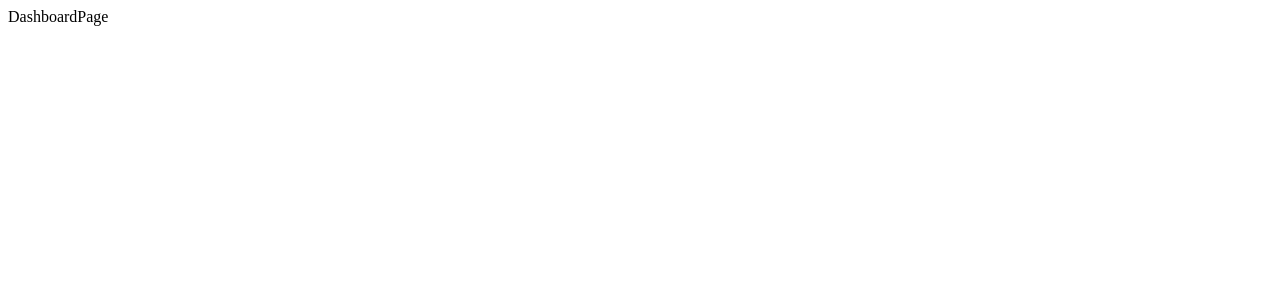
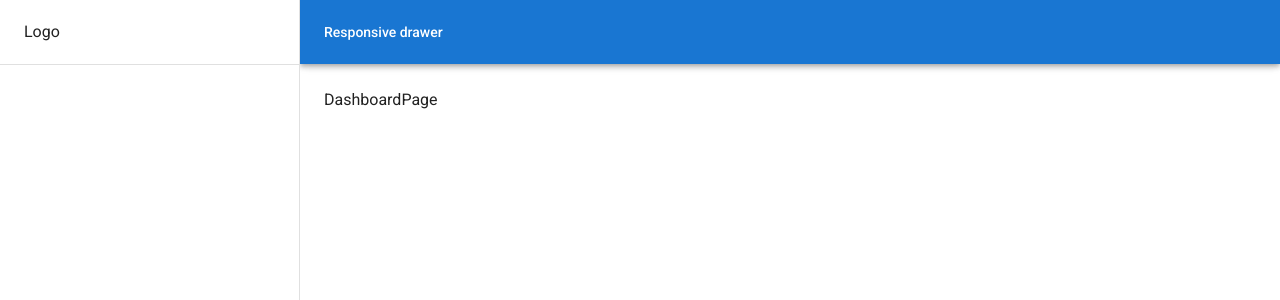
Before and after one commit to radhd/user-admin-panel, a React (Vite) app: page / in a window 1280 px wide. Shown: the top 300 px of the page. Built offline with nearby package versions, Linux system fonts and the light colour scheme; sample sign-in values are in the browser's storage.

Commit message:
feature: AP-5-created drawer

```diff
--- /dev/null
+++ b/src/components/molecules/APDrawer/APDrawer.tsx
@@ -0,0 +1,109 @@
+import { useState } from "react";
+import type { ReactNode } from "react";
+import Box from "@mui/material/Box";
+import CssBaseline from "@mui/material/CssBaseline";
+import Divider from "@mui/material/Divider";
+import type { DrawerProps } from "@mui/material/Drawer";
+import Toolbar from "@mui/material/Toolbar";
+import { DRAWER_WIDTH } from "./constants";
+import { DrawerBody } from "./components/DrawerBody";
+import AppBar from "@mui/material/AppBar";
+import IconButton from "@mui/material/IconButton";
+import Typography from "@mui/material/Typography";
+import MenuIcon from "@mui/icons-material/Menu";
+import {
+  StyledAPDrawerPermanent,
+  StyledAPDrawerTemporary,
+} from "./StyledAPDrawer.styled";
+
+interface IAPDrawer extends DrawerProps {
+  logo?: ReactNode;
+  children?: ReactNode;
+}
+
+export const APDrawer = ({ logo = "Logo", children }: IAPDrawer) => {
+  const [mobileOpen, setMobileOpen] = useState(false);
+  const [isClosing, setIsClosing] = useState(false);
+
+  const handleDrawerClose = () => {
+    setIsClosing(true);
+    setMobileOpen(false);
+  };
+
+  const handleDrawerTransitionEnd = () => {
+    setIsClosing(false);
+  };
+
+  const handleDrawerToggle = () => {
+    if (!isClosing) {
+      setMobileOpen(!mobileOpen);
+    }
+  };
+
+  const drawer = (
+    <div>
+      <Toolbar>{logo}</Toolbar>
+      <Divider />
+      <DrawerBody />
+    </div>
+  );
+
+  return (
+    <Box display="flex">
+      <CssBaseline />
+      {/* TODO: Put Navigation here and remove this one is for testing */}
+      <AppBar
+        position="fixed"
+        sx={{
+          width: { sm: `calc(100% - ${DRAWER_WIDTH}px)` },
+          ml: { sm: `${DRAWER_WIDTH}px` },
+        }}
+      >
+        <Toolbar>
+          <IconButton
+            color="inherit"
+            aria-label="open drawer"
+            edge="start"
+            onClick={handleDrawerToggle}
+            sx={{ mr: 2, display: { sm: "none" } }}
+          >
+            <MenuIcon />
+          </IconButton>
+          <Typography variant="h6" noWrap component="div">
+            Responsive drawer
+          </Typography>
+        </Toolbar>
+      </AppBar>
+
+      <Box component="nav" width={{ sm: DRAWER_WIDTH }} flexShrink={{ sm: 0 }}>
+        <StyledAPDrawerTemporary
+          variant="temporary"
+          open={mobileOpen}
+          onTransitionEnd={handleDrawerTransitionEnd}
+          onClose={handleDrawerClose}
+          ModalProps={{
+            keepMounted: true,
+          }}
+        >
+          {drawer}
+        </StyledAPDrawerTemporary>
+        <StyledAPDrawerPermanent variant="permanent" open>
+          {drawer}
+        </StyledAPDrawerPermanent>
+      </Box>
+      {/* TODO: CREATE MAIN LAYOUT */}
+      <Box
+        component="main"
+        sx={{
+          flexGrow: 1,
+          p: 3,
+          width: { sm: `calc(100% - ${DRAWER_WIDTH}px)` },
+        }}
+      >
+        <Toolbar />
+        {/* TODO: PUT HERE WEBSITE LAYOUT */}
+        {children}
+      </Box>
+    </Box>
+  );
+};
--- /dev/null
+++ b/src/components/molecules/APDrawer/StyledAPDrawer.styled.tsx
@@ -0,0 +1,25 @@
+import Drawer from "@mui/material/Drawer";
+import { styled } from "@mui/material/styles";
+import { DRAWER_WIDTH } from "./constants";
+
+export const StyledAPDrawerTemporary = styled(Drawer)(({ theme }) => ({
+  display: "block",
+  [theme.breakpoints.up("sm")]: {
+    display: "none",
+  },
+  "& .MuiDrawer-paper": {
+    boxSizing: "border-box",
+    width: DRAWER_WIDTH,
+  },
+}));
+
+export const StyledAPDrawerPermanent = styled(Drawer)(({ theme }) => ({
+  display: "none",
+  [theme.breakpoints.up("sm")]: {
+    display: "block",
+  },
+  "& .MuiDrawer-paper": {
+    boxSizing: "border-box",
+    width: DRAWER_WIDTH,
+  },
+}));
--- /dev/null
+++ b/src/components/molecules/APDrawer/components/DrawerBody.tsx
@@ -0,0 +1,27 @@
+import List from "@mui/material/List";
+import ListItem from "@mui/material/ListItem";
+import ListItemButton from "@mui/material/ListItemButton";
+import ListItemIcon from "@mui/material/ListItemIcon";
+import ListItemText from "@mui/material/ListItemText";
+import type { IDrawerBodyItems } from "./DrawerBodyItems.types";
+
+interface IDrawerBody {
+  items?: IDrawerBodyItems[];
+}
+
+export const DrawerBody = ({ items = [] }: IDrawerBody) => {
+  return (
+    <>
+      <List>
+        {items.map(({ text, icon }) => (
+          <ListItem key={text} disablePadding>
+            <ListItemButton>
+              <ListItemIcon>{icon}</ListItemIcon>
+              <ListItemText primary={text} />
+            </ListItemButton>
+          </ListItem>
+        ))}
+      </List>
+    </>
+  );
+};
--- /dev/null
+++ b/src/components/molecules/APDrawer/components/DrawerBodyItems.types.ts
@@ -0,0 +1,4 @@
+export interface IDrawerBodyItems {
+  text?: string;
+  icon?: JSX.Element;
+}
--- /dev/null
+++ b/src/components/molecules/APDrawer/constants.ts
@@ -0,0 +1 @@
+export const DRAWER_WIDTH = 300;
--- a/src/router/AuthProvider.tsx
+++ b/src/router/AuthProvider.tsx
@@ -1,6 +1,7 @@
 import { useState } from "react";
 import { AuthContext } from "./useAuthContext";
 import { AuthorizedSpaceLayout } from "../components/templates/AuthorizedSpaceLayout/AuthorizedSpaceLayout";
+import { APDrawer } from "../components/molecules/APDrawer/APDrawer";
 
 export const AuthProvider = () => {
   const [isAuth, setAuth] = useState<boolean>(
@@ -10,7 +11,10 @@ export const AuthProvider = () => {
   return (
     <>
       <AuthContext.Provider value={{ isAuth, setAuth }}>
-        <AuthorizedSpaceLayout />
+        <APDrawer>
+          {/* TODO: CREATE LAYOUT FOR WEBSITE */}
+          <AuthorizedSpaceLayout />
+        </APDrawer>
       </AuthContext.Provider>
     </>
   );
```
